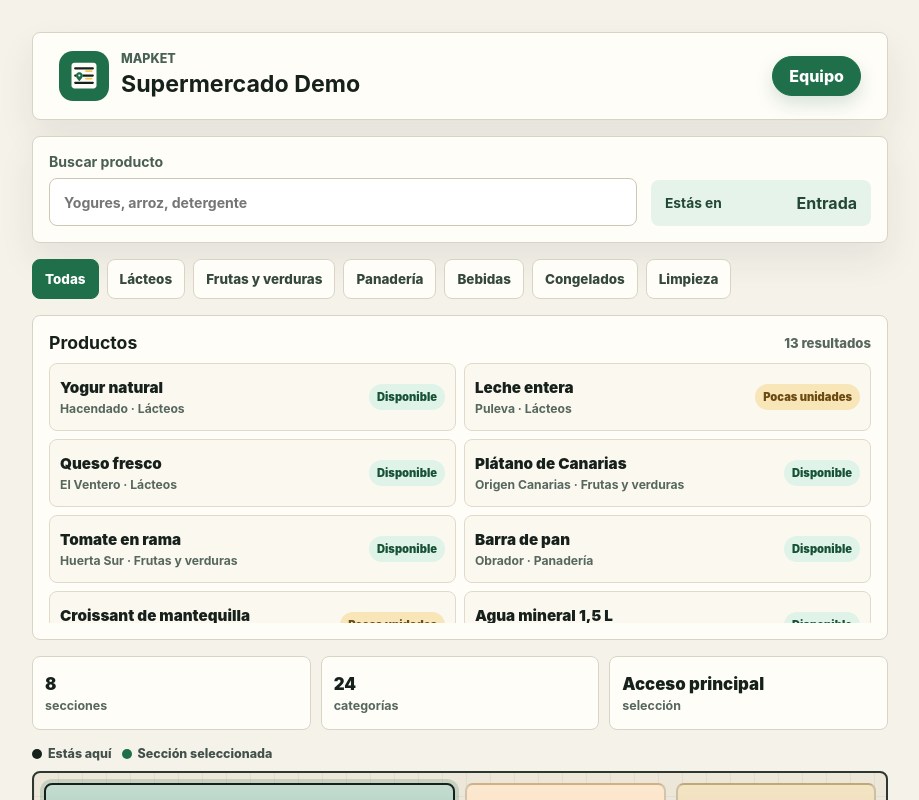
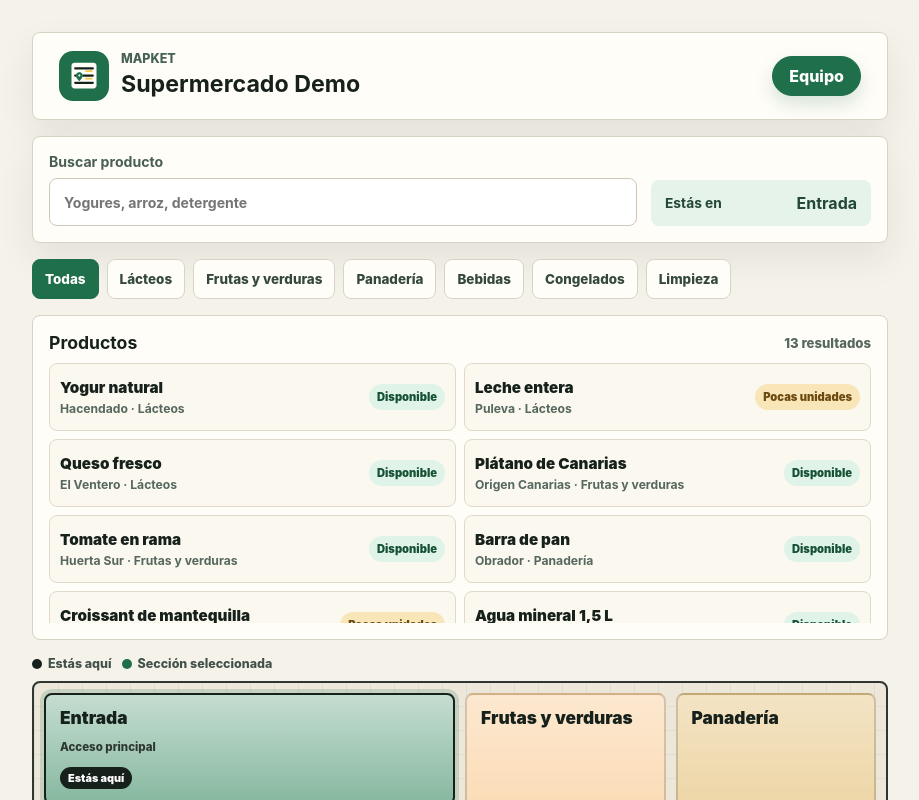
Before and after one commit to CarlosMirandaHuerta/Mapket-TFG-DAW, a Vue app: page /s/1 in a window 1280 px wide. Shown: the top 800 px of the page, without its empty margins (180-1099 px from the left). Built offline with nearby package versions, Linux system fonts and the light colour scheme; no server answers; the database is empty.

Commit message:
Elimina resumen de tienda

```diff
--- a/src/views/ClienteMapaView.vue
+++ b/src/views/ClienteMapaView.vue
@@ -167,21 +167,6 @@ const seleccionarCategoria = (categoria) => {
       @seleccionar="seleccionarProducto"
     />
 
-    <section class="resumen-tienda" aria-label="Resumen de tienda">
-      <div>
-        <strong>{{ secciones.length }}</strong>
-        <span>secciones</span>
-      </div>
-      <div>
-        <strong>{{ totalCategories }}</strong>
-        <span>categorías</span>
-      </div>
-      <div>
-        <strong>{{ seccionSeleccionada.pasillo }}</strong>
-        <span>selección</span>
-      </div>
-    </section>
-
     <MapaTienda
       :secciones="secciones"
       :codigo-actual="seccionActual.codigo"
```
